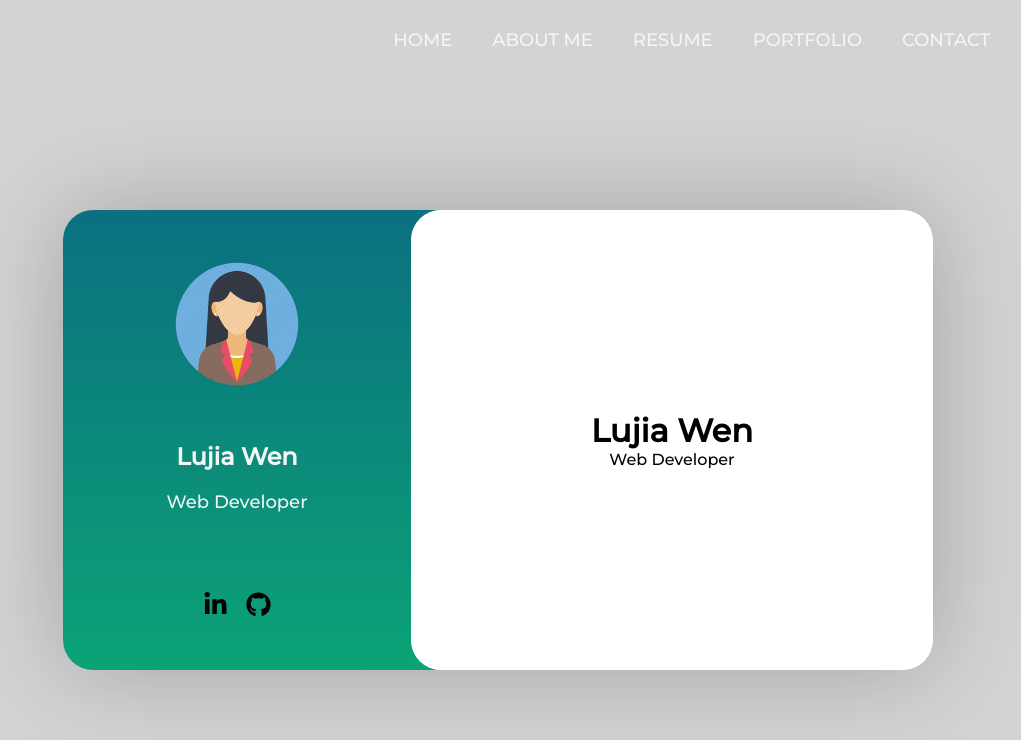
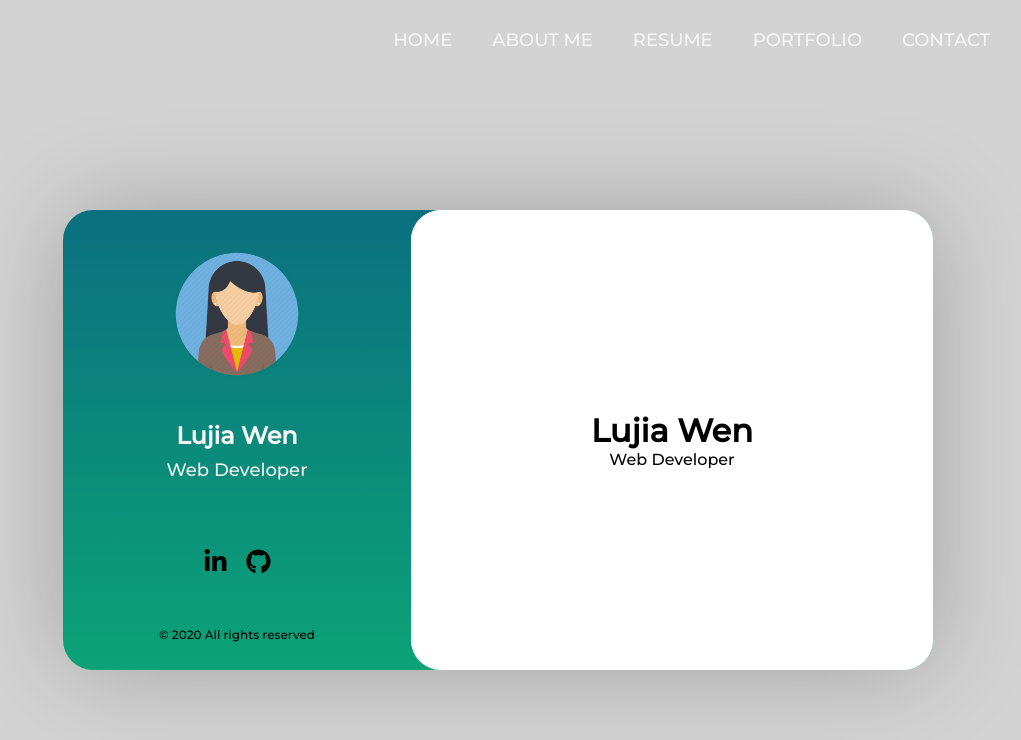
Before and after one commit to catherinelw/project1-react-new, a React (Create React App) app: page / in a window 1280 px wide. Shown: the top 740 px of the page, without its empty margins (142-1163 px from the left). Built offline with nearby package versions, Linux system fonts and the light colour scheme.

Commit message:
add footer

```diff
--- /dev/null
+++ b/src/components/layout/footer/components/Footer.js
@@ -0,0 +1,15 @@
+import React from 'react'
+import styles from './footer.module.css'
+
+const d = new Date();
+const year = d.getFullYear();
+
+export const footer = () => {
+    return (
+        <footer className={styles.footer}>
+       	&copy; {year} All rights reserved
+      </footer>
+    )
+}
+
+export default footer
--- /dev/null
+++ b/src/components/layout/footer/components/footer.module.css
@@ -0,0 +1,8 @@
+.footer{
+    width: 60%;
+    color: #000;
+    font-size: 12px;
+    position: relative;
+    text-align: center;
+    bottom: -10px;
+}
--- a/src/components/layout/profile/components/Profile.js
+++ b/src/components/layout/profile/components/Profile.js
@@ -2,6 +2,7 @@
 import styles from './profile.module.css'
 import ProfileImg from './ProfileImg'
 import ProfileIcons from './ProfileIcons'
+import Footer from '../../footer/components/Footer'
 
 const profile = () => {
 
@@ -11,6 +12,7 @@
             <h2 class={styles.profileName}>Lujia Wen</h2>
             <div class={styles.profileDesc}>Web Developer</div>
             <ProfileIcons />
+            <Footer />
             </div>
         )
 
```
